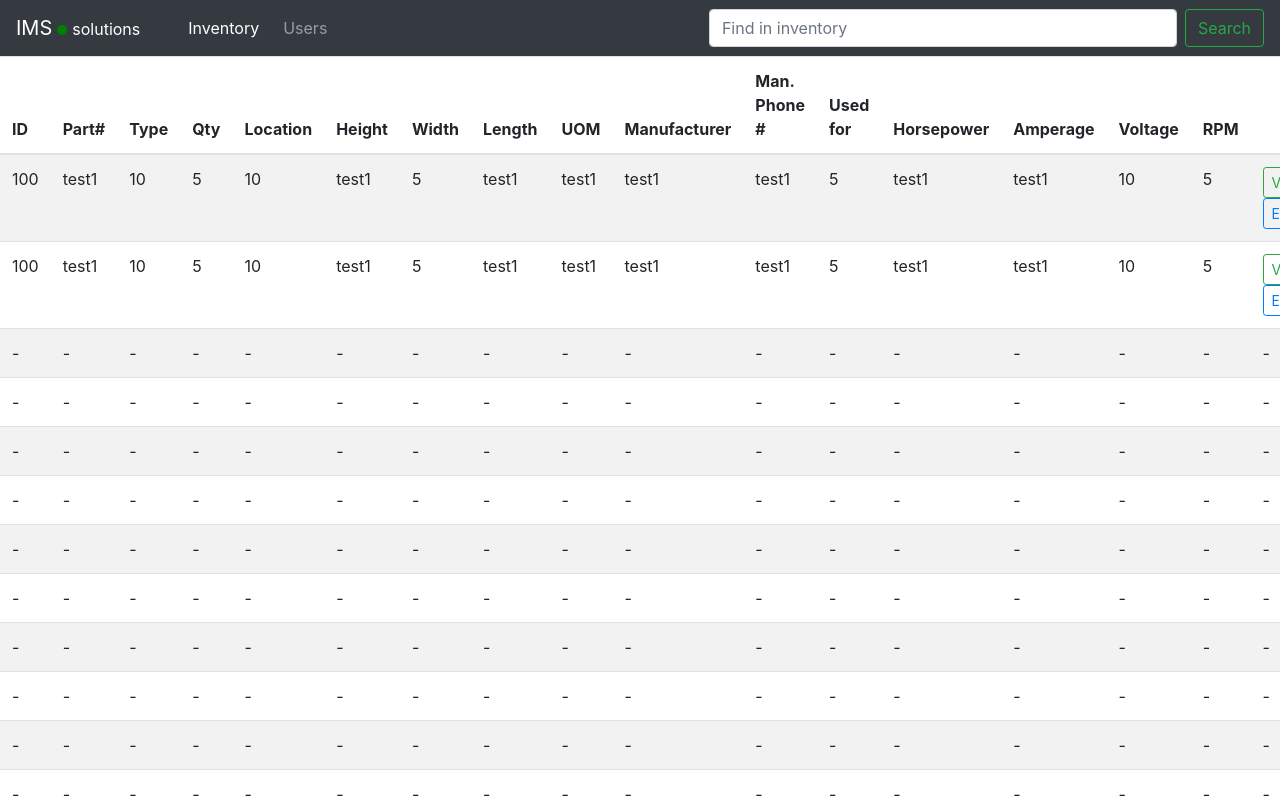
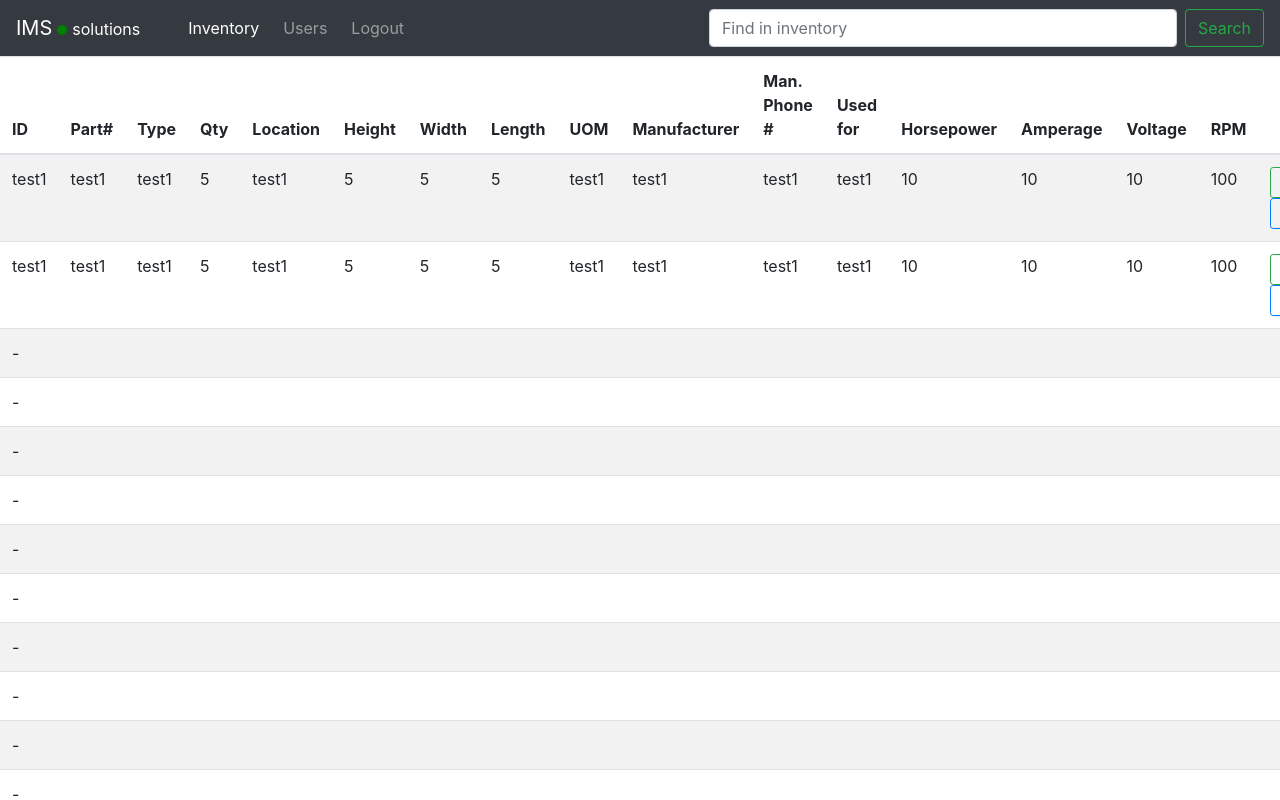
Before and after one commit to PeterBouSaada/IMS-CSharp, an Angular app in the folder Client/: page /Inventory in a window 1280 px wide. Built offline with nearby package versions, Linux system fonts and the light colour scheme; sample sign-in values are in the browser's storage.

Commit message:
Added User and Login functionality.

```diff
--- a/Client/src/app/app-routing.module.ts
+++ b/Client/src/app/app-routing.module.ts
@@ -3,12 +3,14 @@ import { RouterModule, Routes } from '@angular/router';
 import { AppComponent } from './app.component';
 import { InventoryComponent } from './components/inventory/inventory.component';
 import { LoginComponent } from './components/login/login.component';
+import { LogoutComponent } from './components/logout/logout.component';
 import { UsersComponent } from './components/users/users.component';
 import { UserLoggedInGuard } from './services/guards/user-logged-in-guard.service';
 import { UserNotLoggedInGuard } from './services/guards/user-not-logged-in-guard.service';
 
 const routes: Routes = [
   {path: 'Login', component: LoginComponent, canActivate: [UserNotLoggedInGuard]},
+  {path: 'Logout', component: LogoutComponent, canActivate: [UserLoggedInGuard]},
   {path: 'Inventory', component: InventoryComponent, canActivate: [UserLoggedInGuard]},
   {path: 'Users', component: UsersComponent, canActivate: [UserLoggedInGuard]},
   {path: '', component: AppComponent, canActivate: [UserLoggedInGuard]}
--- a/Client/src/app/app.module.ts
+++ b/Client/src/app/app.module.ts
@@ -9,6 +9,7 @@ import { InventoryComponent } from './components/inventory/inventory.component';
 import { HttpClientModule } from '@angular/common/http';
 import { UsersComponent } from './components/users/users.component';
 import { TableComponent } from './components/table/table.component';
+import { LogoutComponent } from './components/logout/logout.component';
 
 @NgModule({
   declarations: [
@@ -17,7 +18,8 @@ import { TableComponent } from './components/table/table.component';
     HeaderComponent,
     InventoryComponent,
     UsersComponent,
-    TableComponent
+    TableComponent,
+    LogoutComponent
   ],
   imports: [
     BrowserModule,
--- a/Client/src/app/components/header/header.component.html
+++ b/Client/src/app/components/header/header.component.html
@@ -9,6 +9,9 @@
       <li class="nav-item mr-sm-4" [ngClass]="{'active' : route === '/Users'}">
         <a class="nav-link" routerLink="/Users">Users</a>
       </li>
+      <li class="nav-item mr-sm-4" [ngClass]="{'active' : route === '/Logout'}">
+        <a class="nav-link" routerLink="/Logout">Logout</a>
+      </li>
     </ul>
     <form class="form-inline w-50 justify-content-end">
         <input class="form-control w-75 input-large search-query mr-sm-2 float-right" type="search" placeholder="Find in inventory" aria-label="Search">
--- a/Client/src/app/components/login/login.component.css
+++ b/Client/src/app/components/login/login.component.css
@@ -5,3 +5,17 @@ app-login {
     margin: 0;
     padding: 0;
 }
+
+.logo {
+    margin-bottom: 10px;
+}
+
+.dot {
+    display: inline-block;
+    width: 10px;
+    height: 10px;
+    background-color: green;
+    border-radius: 50px;
+    margin: 0 5px 0 5px;
+    border: 0;
+}
--- a/Client/src/app/components/login/login.component.html
+++ b/Client/src/app/components/login/login.component.html
@@ -1,6 +1,9 @@
 <section class="h-100">
     <header class="container h-100 w-100">
-      <div class="d-flex align-items-center justify-content-center h-100 w-100">
+      <div class="d-flex align-items-center flex-column justify-content-center h-100 w-100">
+        <div class="logo">
+            <span class="big">IMS</span><div class="dot"></div><span class="small">solutions</span>
+        </div>
         <form style="width: 30%;" class="d-flex flex-column" (ngSubmit)="login()">
             <div class="form-group">
                 <label for="username">Username:</label>
--- /dev/null
+++ b/Client/src/app/components/logout/logout.component.html
@@ -0,0 +1 @@
+<p>logout works!</p>
--- /dev/null
+++ b/Client/src/app/components/logout/logout.component.ts
@@ -0,0 +1,19 @@
+import { Component, OnInit } from '@angular/core';
+import { Router } from '@angular/router';
+
+@Component({
+  selector: 'app-logout',
+  templateUrl: './logout.component.html',
+  styleUrls: ['./logout.component.css']
+})
+export class LogoutComponent implements OnInit {
+
+  constructor(private _router: Router) {
+    localStorage.removeItem("token");
+    this._router.navigate(['/Login']);
+  }
+
+  ngOnInit(): void {
+  }
+
+}
--- a/Client/src/app/components/table/table.component.html
+++ b/Client/src/app/components/table/table.component.html
@@ -8,15 +8,15 @@
             </tr>
         </thead>
         <tbody>
-            <tr *ngFor="let item of forLimit(23); let i = index">
+            <tr *ngFor="let field of forLimit(23); let i = index">
                 <td *ngIf="i >= data.length then format; else print"></td>
                 <ng-template #format>
-                    <td scope="row" *ngFor="let prop of headers">-</td>
                     <td scope="row">-</td>
+                    <td scope="row" *ngFor="let prop of headers"></td>
                 </ng-template>
                 <ng-template #print>
-                    <td scope="row" *ngFor="let p of item | keyvalue">{{ p.value }}</td>
-                    <td scope="row"><button *ngIf="item.partNumber != null" class="btn mr-md-4 btn-sm btn-outline-success">View</button><button *ngIf="item.partNumber != null" class="btn btn-sm btn-outline-primary">Edit</button></td>
+                    <td scope="row" *ngFor="let p of field | keyvalue: originalOrder">{{ p.value }}</td>
+                    <td scope="row text-xs-right"><button *ngIf="field.id != null" class="btn mr-md-4 btn-sm btn-outline-success">View</button><button *ngIf="field.id != null" class="btn btn-sm btn-outline-primary">Edit</button></td>
                 </ng-template>
             </tr>
         </tbody>
--- a/Client/src/app/components/table/table.component.ts
+++ b/Client/src/app/components/table/table.component.ts
@@ -1,3 +1,4 @@
+import { KeyValue } from '@angular/common';
 import { Component, OnInit } from '@angular/core';
 import { Input } from '@angular/core';
 import { Item } from 'src/app/Models/Item';
@@ -11,8 +12,8 @@ import { Item } from 'src/app/Models/Item';
 export class TableComponent implements OnInit {
 
   @Input() caption: string;
-  @Input() headers: Array<string>;
-  @Input() data: Array<Item>;
+  @Input() headers: string[];
+  @Input() data: any[];
 
   constructor() {}
 
@@ -22,7 +23,7 @@ export class TableComponent implements OnInit {
   forLimit(num: number) {
     if(num > this.data.length)
     {
-      let items: Array<Item> = [];
+      let items: any[] = [];
       let i: number;
       for(i = 0; i < num; i++)
       {
@@ -32,7 +33,7 @@ export class TableComponent implements OnInit {
         }
         else
         {
-          items[i] = new Item;
+          items[i] = new Object;
         }
       }
       console.log(items);
@@ -42,4 +43,16 @@ export class TableComponent implements OnInit {
     return this.data;
   }
 
+  originalOrder = (a: KeyValue<number,string>, b: KeyValue<number,string>): number => {
+    return 0;
+  }
+
+  valueAscOrder = (a: KeyValue<number,string>, b: KeyValue<number,string>): number => {
+    return a.value.localeCompare(b.value);
+  }
+
+  keyDescOrder = (a: KeyValue<number,string>, b: KeyValue<number,string>): number => {
+    return a.key > b.key ? -1 : (b.key > a.key ? 1 : 0);
+  }
+
 }
--- a/Client/src/app/components/users/users.component.html
+++ b/Client/src/app/components/users/users.component.html
@@ -1 +1 @@
-<p>Users works!</p>
+<app-table [caption]="caption" [headers]="headers" [data]="testData"></app-table>
--- a/Client/src/app/components/users/users.component.ts
+++ b/Client/src/app/components/users/users.component.ts
@@ -1,4 +1,5 @@
 import { Component, OnInit } from '@angular/core';
+import { User } from 'src/app/Models/user';
 
 @Component({
   selector: 'app-users',
@@ -7,6 +8,23 @@ import { Component, OnInit } from '@angular/core';
 })
 export class UsersComponent implements OnInit {
 
+  caption : string = "User List";
+  testData: Array<User> = [
+    {
+      id : "asdasfasd",
+      username: "pbousaada",
+      password: "fake pass",
+      salt: "test"
+    },
+    {
+      id : "asda;khasd as",
+      username: "jbousaada",
+      password: "fake pass",
+      salt: "test"
+    }
+  ]
+  headers: Array<string> = ["ID", "username", "password", "salt"];
+
   constructor() { }
 
   ngOnInit(): void {
```
Also changed, not shown: Client/src/app/components/logout/logout.component.css (added), 1 other file (tests, documents, lock files or other folders).
